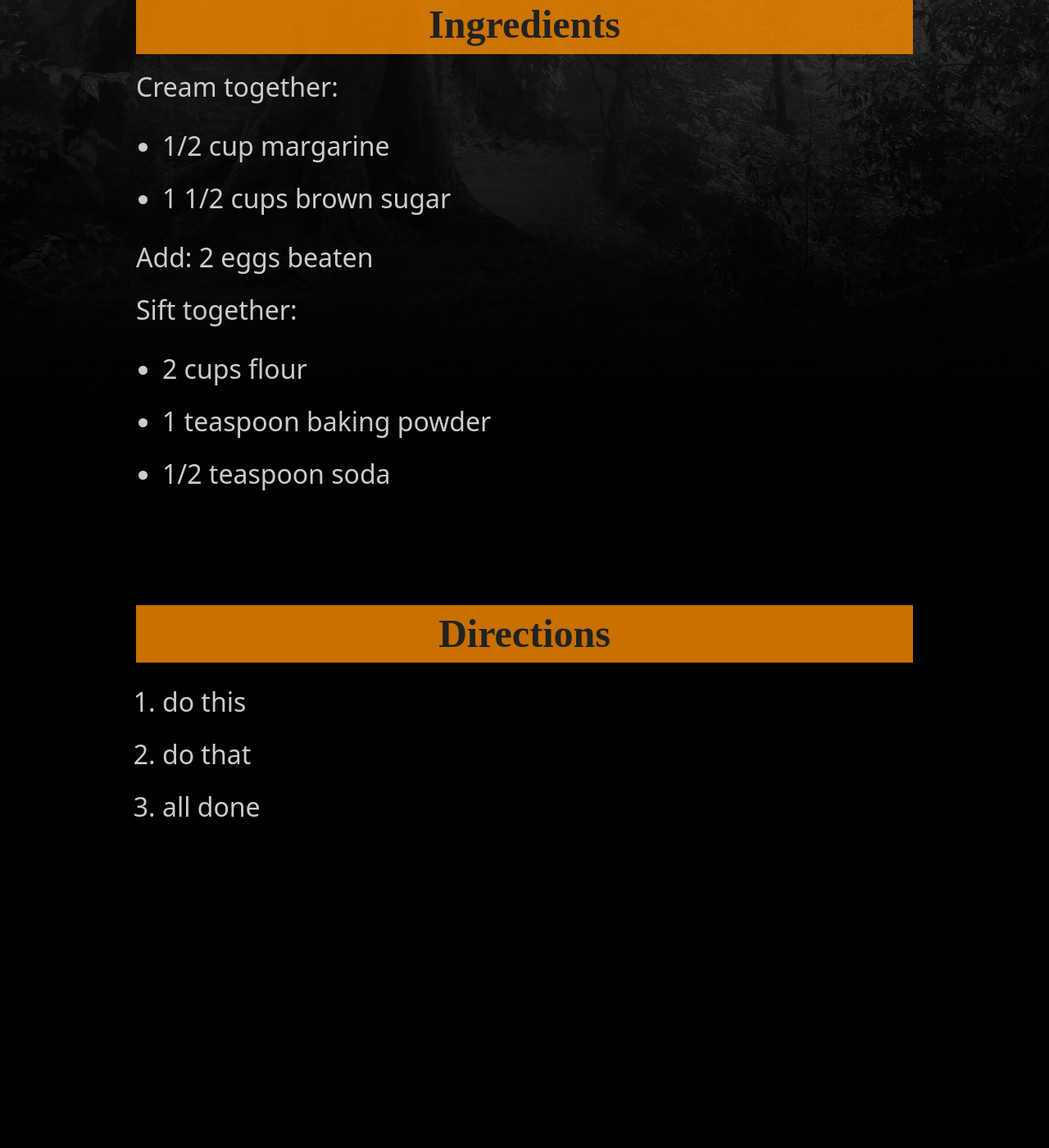
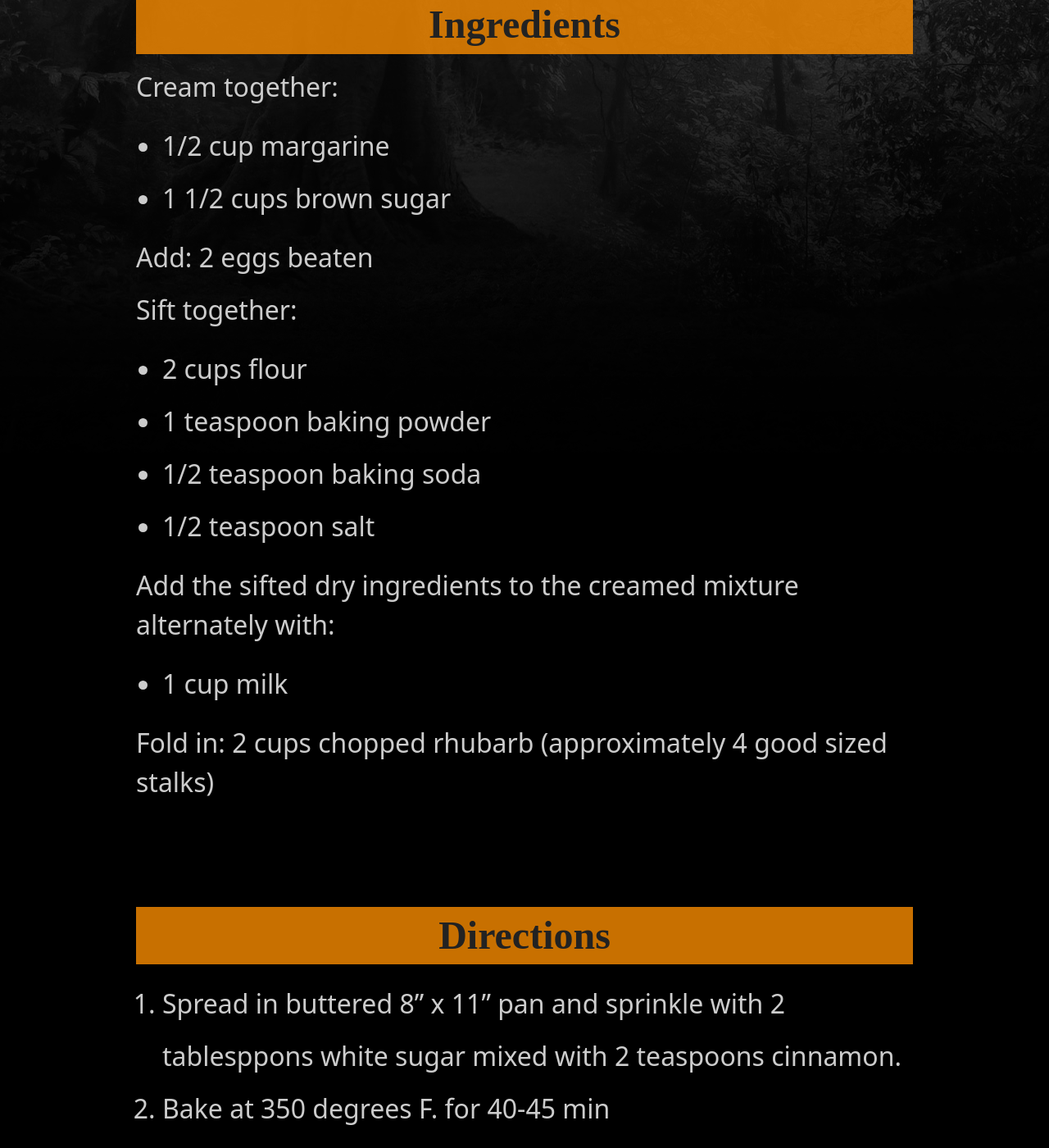
Before and after one commit to dits-family-cookbook/dits-family-cookbook.github.io, a Jekyll site: the page built from recipes/baking-and-desserts/cakes/grandmasowiak-rhubarb-cake.md, in a window 1280 px wide and 1400 px high, scrolled down 271 px. Shown: the whole window at 82% size. Built offline with Jekyll 4.4.1, drawn with Linux system fonts in a browser that asks for light colours; before the commit the page ends 1303 px from its top, so only the background shows below that.

Commit message:
Update grandmasowiak-rhubarb-cake.md

```diff
--- a/recipes/baking-and-desserts/cakes/grandmasowiak-rhubarb-cake.md
+++ b/recipes/baking-and-desserts/cakes/grandmasowiak-rhubarb-cake.md
@@ -16,10 +16,15 @@ Add: 2 eggs beaten
 Sift together:
 * 2 cups flour
 * 1 teaspoon baking powder
-* 1/2 teaspoon soda
+* 1/2 teaspoon baking soda
+* 1/2 teaspoon salt
+
+Add the sifted dry ingredients to the creamed mixture alternately with:
+* 1 cup milk
+
+Fold in: 2 cups chopped rhubarb (approximately 4 good sized stalks)
 
 # Directions
 
-1.  do this
-1.  do that
-1.  all done
+1.  Spread in buttered 8" x 11" pan and sprinkle with 2 tablesppons white sugar mixed with 2 teaspoons cinnamon.
+1.  Bake at 350 degrees F. for 40-45 min
```
